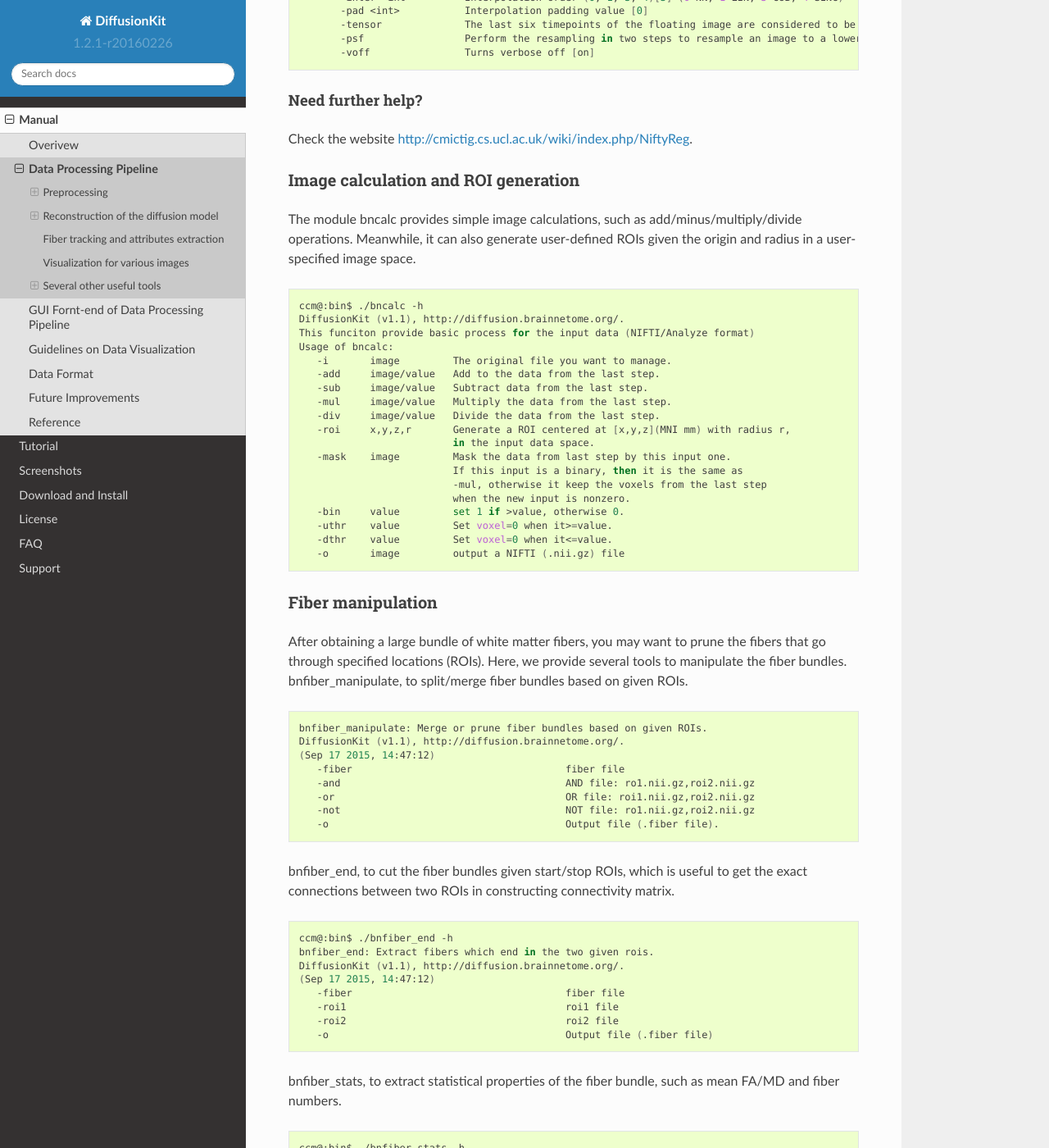
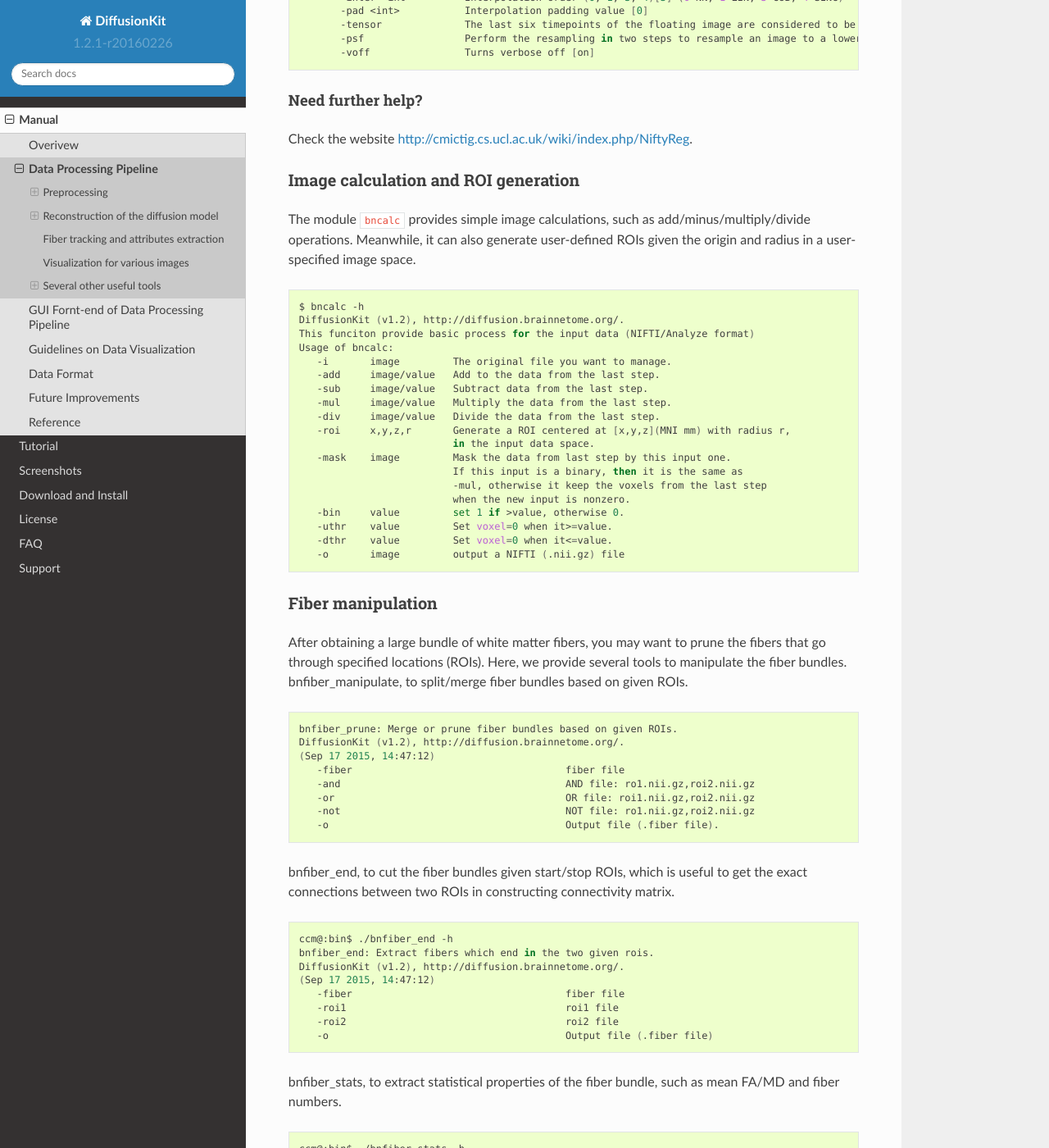
Before and after one commit to brainnetome/diffusionkit, a Sphinx documentation site: the page built from source/userguide.rst, in a window 1280 px wide and 1400 px high, scrolled down 10237 px. Shown: the whole window at 82% size. Built offline with Sphinx 7.4.7 and the Read the Docs theme 2.0.0, drawn with Linux system fonts in a browser that asks for light colours; formulas are drawn with MathJax 3; some of the changed text lies outside the part shown.

Commit message:
update versions;

```diff
--- a/source/userguide.rst
+++ b/source/userguide.rst
@@ -186,7 +186,7 @@ where,  are the three eigenvalues of D and  is the mean eigenvalue. MD and FA ha
 
  ccm@:bin$ ./bndti_estimate -h
  bndti_estimate: Diffusion Tensors Estimation.
- DiffusionKit (v1.1), http://diffusion.brainnetome.org/.
+ DiffusionKit (v1.2), http://diffusion.brainnetome.org/.
  (Oct  9 2015, 19:26:40)
  general arguments
     -d                Input DWI Data, in NIFTI/Analyze format (4D)
@@ -234,7 +234,7 @@ and the second transforms the coefficients of $E(q)$ to the coefficients of ODF.
 
   ccm@:bin$ bnhardi_ODF_estimate -h
   bnhardi_ODF_estimate: Orientation Distribution Function Estimation (SPFI method).
-  DiffusionKit (v1.1), http://diffusion.brainnetome.org/.
+  DiffusionKit (v1.2), http://diffusion.brainnetome.org/.
   (Jul 15 2015, 11:50:20)
     -d                        dwi data
     -b                        text file contains b-value
@@ -285,7 +285,7 @@ which inspired an efficient C/C++ implementation.
 
  ccm@:bin$ ./bnhardi_FOD_estimate -h
  bnhardi_FOD_estimate: Constraind Spherical Deconvolution (CSD) based HARDI reconstruciton.
- DiffusionKit (v1.1), http://diffusion.brainnetome.org/.
+ DiffusionKit (v1.2), http://diffusion.brainnetome.org/.
  (Jul 15 2015, 11:50:20)
  general arguments
     -d                            Input DWI Data, in NIFTI/Analyze format (4D)
@@ -323,7 +323,7 @@ Fiber tracking is a critical way to construct the anatomical connectivity matrix
 
  ccm@:bin$ ./bndti_tracking -h
  bndti_tracking: DTI Deterministic Fibertracking.
- DiffusionKit (v1.1), http://diffusion.brainnetome.org/.
+ DiffusionKit (v1.2), http://diffusion.brainnetome.org/.
  (Oct  9 2015, 19:26:46)
     -d                   Input DTI data.
     -m                   Mask Image.
@@ -342,7 +342,7 @@ The tracking module in the software for HARDI estimation is similar to the strea
 
  ccm@:bin$ ./bnhardi_tracking -h
  bnhardi_tracking: HARDI Deterministic Fibertracking.
- DiffusionKit (v1.1), http://diffusion.brainnetome.org/.
+ DiffusionKit (v1.2), http://diffusion.brainnetome.org/.
  (Oct  9 2015, 19:26:46)
    -d                HARDI spherical harmonic image.
    -a                Anisotropy image.
@@ -548,12 +548,15 @@ Check the website http://cmictig.cs.ucl.ac.uk/wiki/index.php/NiftyReg.
 Image calculation and ROI generation
 ------------------------------------
 
-The module bncalc provides simple image calculations, such as add/minus/multiply/divide operations. Meanwhile, it can also generate user-defined ROIs given the origin and radius in a user-specified image space.
+The module :code:`bncalc` provides simple image calculations,
+such as add/minus/multiply/divide operations.
+Meanwhile, it can also generate user-defined ROIs given
+the origin and radius in a user-specified image space.
 
 .. code-block:: bash
 
- ccm@:bin$ ./bncalc -h
- DiffusionKit (v1.1), http://diffusion.brainnetome.org/.
+ $ bncalc -h
+ DiffusionKit (v1.2), http://diffusion.brainnetome.org/.
  This funciton provide basic process for the input data (NIFTI/Analyze format)
  Usage of bncalc:
     -i       image         The original file you want to manage.
@@ -580,8 +583,8 @@ bnfiber_manipulate, to split/merge fiber bundles based on given ROIs.
 
 .. code-block:: bash
 
- bnfiber_manipulate: Merge or prune fiber bundles based on given ROIs.
- DiffusionKit (v1.1), http://diffusion.brainnetome.org/.
+ bnfiber_prune: Merge or prune fiber bundles based on given ROIs.
+ DiffusionKit (v1.2), http://diffusion.brainnetome.org/.
  (Sep 17 2015, 14:47:12)
     -fiber                                    fiber file
     -and                                      AND file: ro1.nii.gz,roi2.nii.gz
@@ -595,7 +598,7 @@ bnfiber_end, to cut the fiber bundles given start/stop ROIs, which is useful to
 
  ccm@:bin$ ./bnfiber_end -h
  bnfiber_end: Extract fibers which end in the two given rois.
- DiffusionKit (v1.1), http://diffusion.brainnetome.org/.
+ DiffusionKit (v1.2), http://diffusion.brainnetome.org/.
  (Sep 17 2015, 14:47:12)
     -fiber                                    fiber file
     -roi1                                     roi1 file
@@ -608,7 +611,7 @@ bnfiber_stats, to extract statistical properties of the fiber bundle, such as me
 
  ccm@:bin$ ./bnfiber_stats -h
  bnfiber_stats: Show fiber stats.
- DiffusionKit (v1.1), http://diffusion.brainnetome.org/.
+ DiffusionKit (v1.2), http://diffusion.brainnetome.org/.
  (Sep 17 2015, 14:47:12)
     -fiber                                    Input fiber file, then output mean FA/MD, number of fibers et al.
 
@@ -618,7 +621,7 @@ bnfiber_map, to compute the fiber density map which is used in track density ima
 
  ccm@:bin$ ./bnfiber_map -h
  bnfiber_map: Calculate the fiber density according to the reference volume.
- DiffusionKit (v1.1), http://diffusion.brainnetome.org/.
+ DiffusionKit (v1.2), http://diffusion.brainnetome.org/.
  (Sep 17 2015, 14:47:13)
     -fiber                                    Fiber file
     -ref                                      Reference file (NIfTI)
@@ -650,7 +653,7 @@ bninfo, to display a short head information of the input image. Supported input
 
  ccm@:DWI$ bninfo -h
  bninfo: Show file header information.
- DiffusionKit (v1.1), http://diffusion.brainnetome.org/.
+ DiffusionKit (v1.2), http://diffusion.brainnetome.org/.
  (Jul 15 2015, 11:50:01)
     -i                                        Nifti/ANALYZE/DICOM file.
 
```
